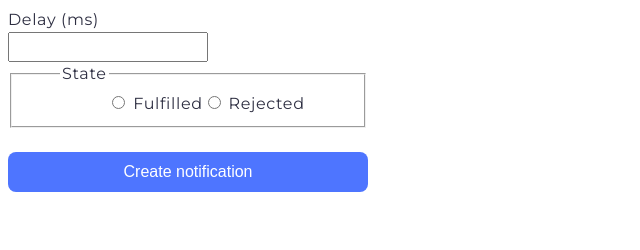
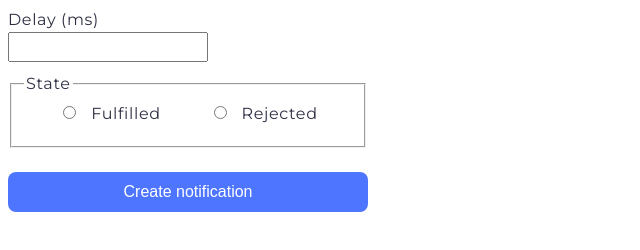
Before and after one commit to Mariana7IT/goit-js-hw-10, a website built with Vite: page src/2-snackbar.html in a window 1280 px wide. Shown: the whole page, without its empty margins (0-640 px from the left). Built offline with nearby package versions, Linux system fonts and the light colour scheme.

Commit message:
.form label

```diff
--- a/src/css/styles.css
+++ b/src/css/styles.css
@@ -198,9 +198,16 @@ input[type="radio"] {
 fieldset {
   display: flex;
   flex-direction: row;
-  padding-left: 48px;
   justify-content: center;
+  gap: 48px;
+}
+.form label {
+  display: block;
+  margin-bottom: 10px;
+}
 
+.form input[type="radio"] {
+  margin-right: 10px;
 }
 
 button[type="submit"] {
@@ -209,7 +216,6 @@ button[type="submit"] {
   background-color: #4E75FF;
   width: 360px;
   height: 40px;
-  gap: 10px;
   border: none;
   color: white;
   padding: 8px 16px;
```
